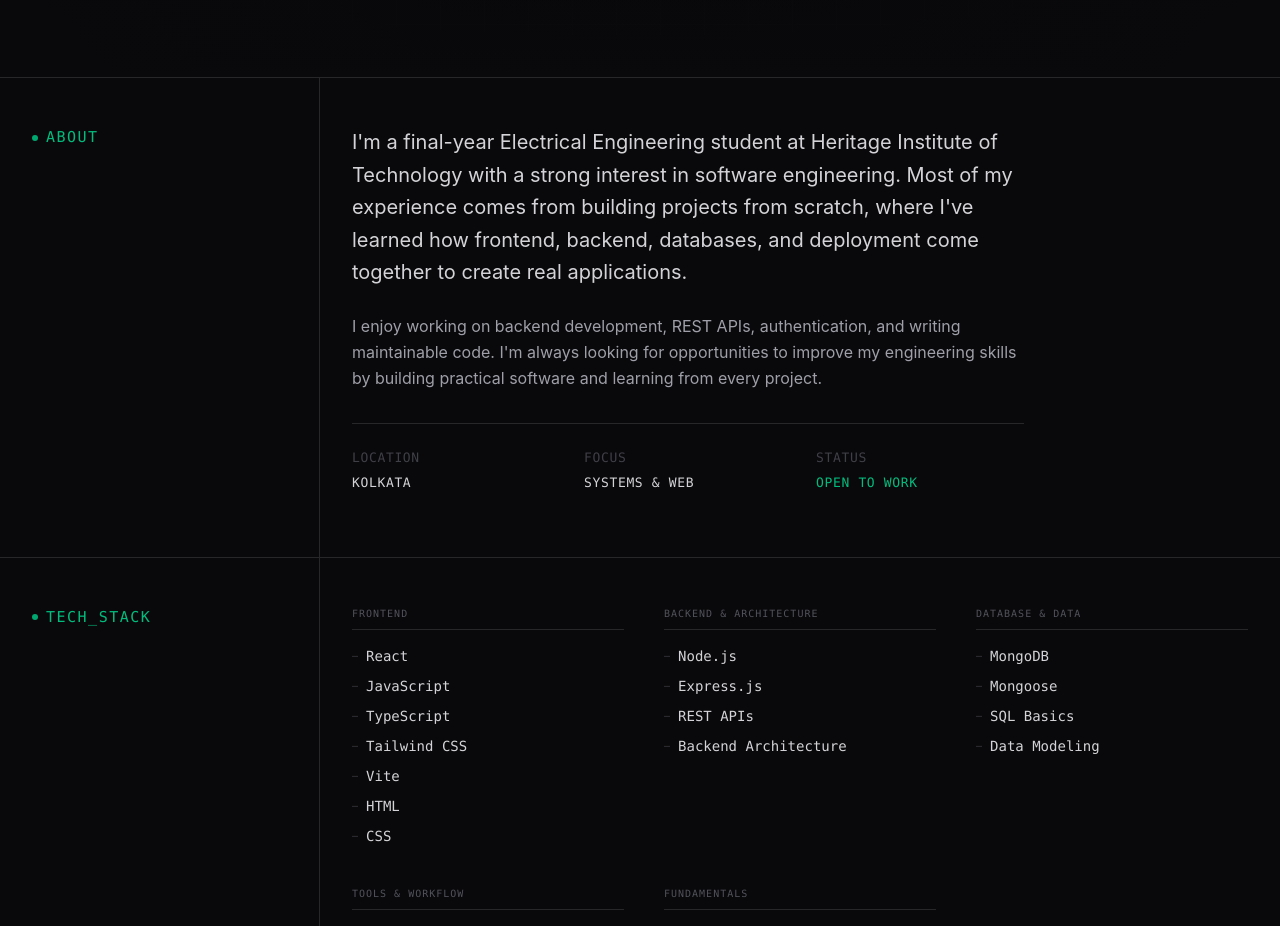
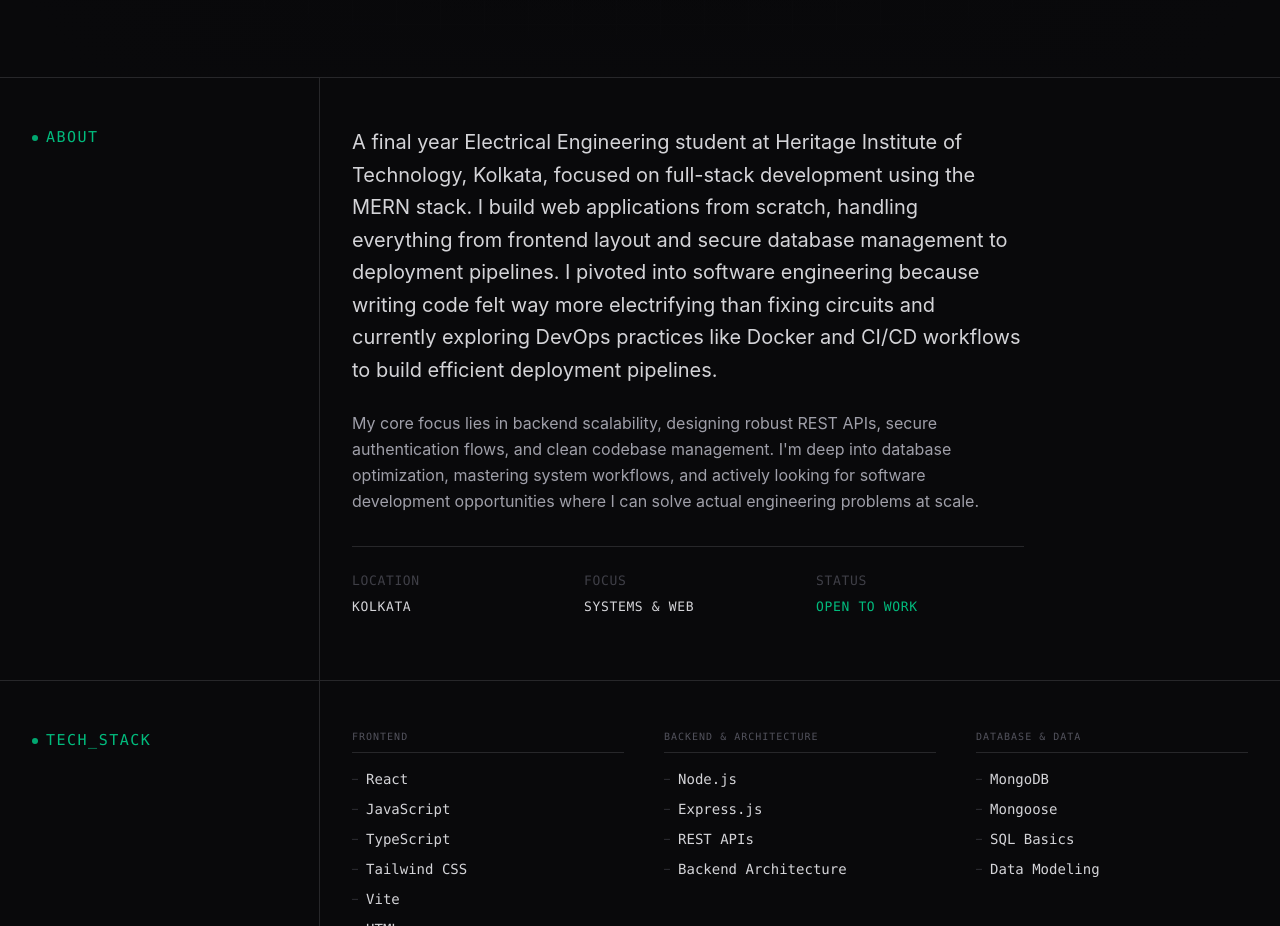
Before and after one commit to Khan30-ai/Portfolio, a React (Vite) app: page / in a window 1280 px wide. Shown: the part 920-1846 px from the top of the page. Built offline with nearby package versions, Linux system fonts and the light colour scheme.

Commit message:
updated content

```diff
--- a/src/components/sections/About.jsx
+++ b/src/components/sections/About.jsx
@@ -6,10 +6,10 @@ export default function AboutSection() {
         <GridSection title="ABOUT" id="about">
             <div className="max-w-2xl space-y-6">
                 <p className="text-lg md:text-xl text-zinc-300 leading-relaxed">
-                    I'm a final-year Electrical Engineering student at Heritage Institute of Technology with a strong interest in software engineering. Most of my experience comes from building projects from scratch, where I've learned how frontend, backend, databases, and deployment come together to create real applications.
+                    A final year Electrical Engineering student at Heritage Institute of Technology, Kolkata, focused on full-stack development using the MERN stack. I build web applications from scratch, handling everything from frontend layout and secure database management to deployment pipelines. I pivoted into software engineering because writing code felt way more electrifying than fixing circuits and currently exploring DevOps practices like Docker and CI/CD workflows to build efficient deployment pipelines.
                 </p>
                 <p className="text-zinc-400 leading-relaxed">
-                    I enjoy working on backend development, REST APIs, authentication, and writing maintainable code. I'm always looking for opportunities to improve my engineering skills by building practical software and learning from every project.
+                    My core focus lies in backend scalability, designing robust REST APIs, secure authentication flows, and clean codebase management. I'm deep into database optimization, mastering system workflows, and actively looking for software development opportunities where I can solve actual engineering problems at scale.
                 </p>
                 <div className="pt-6 border-t border-zinc-800 mt-8">
                     <div className="grid grid-cols-2 sm:grid-cols-3 gap-6 font-mono text-[13px] uppercase tracking-wider">
```
